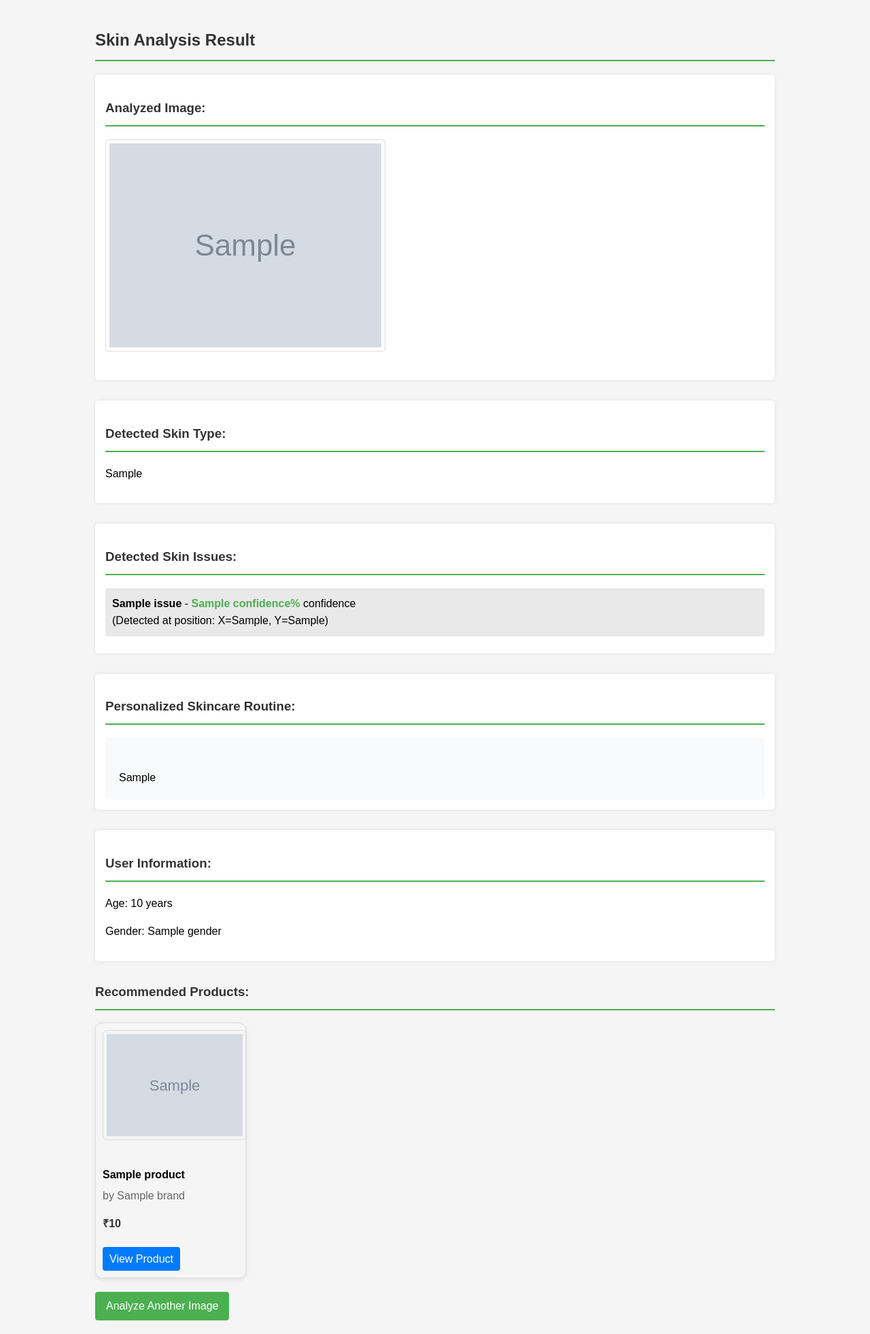
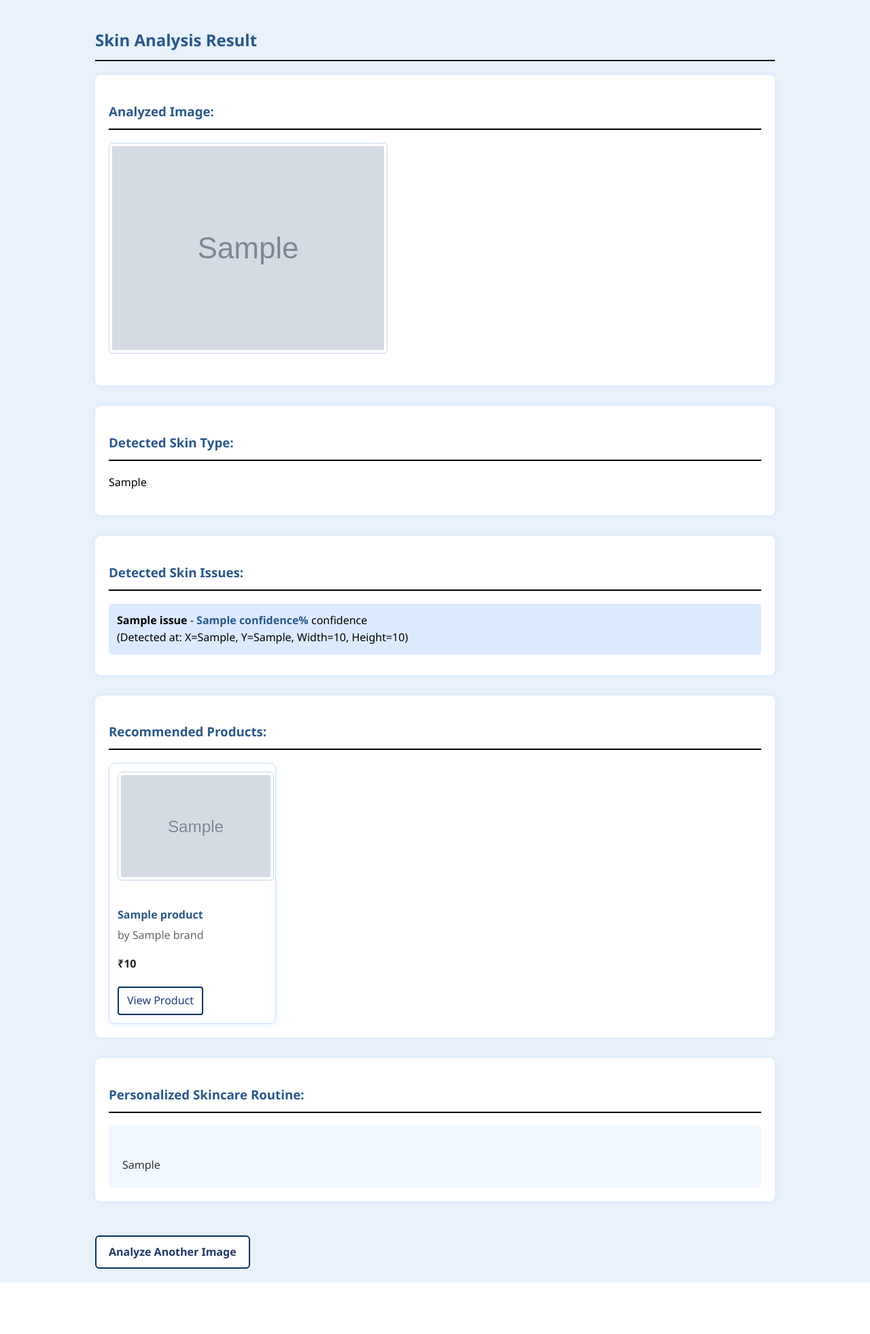
Before and after one commit to shravani-art/B-TECH_PROJECT, a Flask app: template skincare-analysis/backend/templates/result.html in a window 1280 px wide. Shown: the whole page at 68% size. After the commit the page ends 1886 px from the top, so only its background shows below. Run offline with Flask 3, Linux system fonts and the light colour scheme; the template is opened without the code that fills it: most values are stand-ins (such as "Sample title", 1, 10 or a date in 2020); grey boxes marked "Sample" are stand-in pictures.

Commit message:
Update result.html

```diff
--- a/skincare-analysis/backend/templates/result.html
+++ b/skincare-analysis/backend/templates/result.html
@@ -4,62 +4,92 @@
     <title>Skin Analysis Result</title>
     <style>
         body {
-            font-family: Arial, sans-serif;
+            font-family: 'Segoe UI', Tahoma, Geneva, Verdana, sans-serif;
             max-width: 1000px;
             margin: 0 auto;
             padding: 20px;
             line-height: 1.6;
-            background-color: #f5f5f5;
+            background-color: #e9f2fb;
         }
+
         h2, h3 {
-            color: #333;
-            border-bottom: 2px solid #4CAF50;
+            color: #2a588a;
+            border-bottom: 2px solid #000000;
             padding-bottom: 10px;
         }
+
         img {
-            border: 1px solid #ddd;
-            border-radius: 4px;
-            padding: 5px;
+            border: 1px solid #c6d6e8;
+            border-radius: 6px;
+            padding: 4px;
             margin-bottom: 20px;
             max-width: 100%;
         }
+
         a.button {
             display: inline-block;
             margin-top: 20px;
-            padding: 8px 16px;
-            background-color: #4CAF50;
-            color: white;
+            padding: 10px 18px;
+            background-color: white;
+            color: rgb(33, 56, 102);
             text-decoration: none;
-            border-radius: 4px;
+            border-radius: 6px;
+            border: 2px solid #003366;
+            font-weight: bold;
         }
+
         a.button:hover {
-            background-color: #45a049;
+    background-color: white;
+    color: #003366; /* navy blue */
+    border: 2px solid #003366;
 }
+
         .result-section {
             margin-bottom: 30px;
-            padding: 15px;
-            background-color: #fff;
-            border-radius: 5px;
-            box-shadow: 0 0 5px rgba(0,0,0,0.1);
+            padding: 20px;
+            background-color: #ffffff;
+            border-radius: 8px;
+            box-shadow: 0 0 8px rgba(0, 123, 255, 0.1);
         }
+
         .issue-item, .product-item {
             margin: 10px 0;
-            padding: 10px;
-            background-color: #e9e9e9;
-            border-radius: 4px;
+            padding: 12px;
+            background-color: #dceaff;
+            border-radius: 5px;
         }
+
         .confidence {
             font-weight: bold;
-            color: #4CAF50;
+            color: #2a588a;
         }
+
         .product-item img {
             width: 100px;
             height: auto;
             float: right;
             margin-left: 10px;
         }
+
         .product-info {
             overflow: hidden;
+        }
+        .view-button {
+    display: inline-block;
+    margin-top: 5px;
+    text-decoration: none;
+    color: #1e3c78;
+    background-color: #ffffff;
+    padding: 6px 12px;
+    border-radius: 4px;
+    border: 2px solid #003366;
+    font-weight: 500;
+    transition: all 0.3s ease;
+}
+
+.view-button:hover {
+    background-color: #003366;
+    color: white;
 }
     </style>
 </head>
@@ -83,45 +113,40 @@
                 <div class="issue-item">
                     <strong>{{ issue.label }}</strong> -
                     <span class="confidence">{{ issue.confidence }}%</span> confidence<br>
-                    (Detected at position: X={{ issue.position.x }}, Y={{ issue.position.y }})
+                    (Detected at: X={{ issue.position.x }}, Y={{ issue.position.y }}, Width={{ issue.position.width }}, Height={{ issue.position.height }})
                 </div>
             {% endfor %}
         {% else %}
             <p>No specific skin issues detected.</p>
         {% endif %}
     </div>
-    <div class="result-section">
-        <h3>Personalized Skincare Routine:</h3>
-        <div style="white-space: pre-line; background-color: #f8f9fa; padding: 20px; border-radius: 5px; margin-top: 10px;">
-            {{ skincare_routine }}
-        </div>
-    </div>
 
     <div class="result-section">
-        <h3>User Information:</h3>
-        <p>Age: {{ age }} years</p>
-        <p>Gender: {{ gender | capitalize }}</p>
-    </div>
-
         <h3>Recommended Products:</h3>
         {% if recommendations %}
             <div style="display: flex; flex-wrap: wrap; gap: 20px;">
                 {% for product in recommendations %}
-            <div style="width: 200px; border: 1px solid #ddd; border-radius: 10px; padding: 10px; box-shadow: 0 2px 6px rgba(0,0,0,0.1);">
+                    <div style="width: 220px; border: 1px solid #cbdff5; border-radius: 10px; padding: 12px; box-shadow: 0 2px 8px rgba(0, 123, 255, 0.1); background-color: #ffffff;">
                         <img src="{{ product['Image URL'] }}" alt="Product Image" width="100%" height="150" style="object-fit: cover; border-radius: 6px;">
-                <h4 style="margin: 10px 0 5px 0; font-size: 16px;">{{ product['Product Name'] }}</h4>
+                        <h4 style="margin: 10px 0 5px 0; font-size: 16px; color: #2a588a;">{{ product['Product Name'] }}</h4>
                         <p style="margin: 0; color: #666;">by {{ product['Brand'] }}</p>
-                <p style="font-weight: bold; color: #333;">₹{{ product['Price'] }}</p>
-                <a href="{{ product['Product Link'] }}" target="_blank" style="display: inline-block; margin-top: 5px; text-decoration: none; color: white; background-color: #007bff; padding: 5px 10px; border-radius: 4px;">View Product</a>
+                        <p style="font-weight: bold; color: #222;">₹{{ product['Price'] }}</p>
+                        <a href="{{ product['Product Link'] }}" target="_blank" class="view-button">View Product</a>
+
                     </div>
                 {% endfor %}
             </div>
         {% else %}
             <p>No suitable product recommendations found.</p>
         {% endif %}
+    </div>
 
-
-
+    <div class="result-section">
+        <h3>Personalized Skincare Routine:</h3>
+        <div style="white-space: pre-line; background-color: #f0f7ff; padding: 20px; border-radius: 6px; margin-top: 10px; color: #333;">
+            {{ skincare_routine }}
+        </div>
+    </div>
 
     <a class="button" href="/">Analyze Another Image</a>
 </body>
```
Lines whose indentation alone changed are shown as unchanged.
